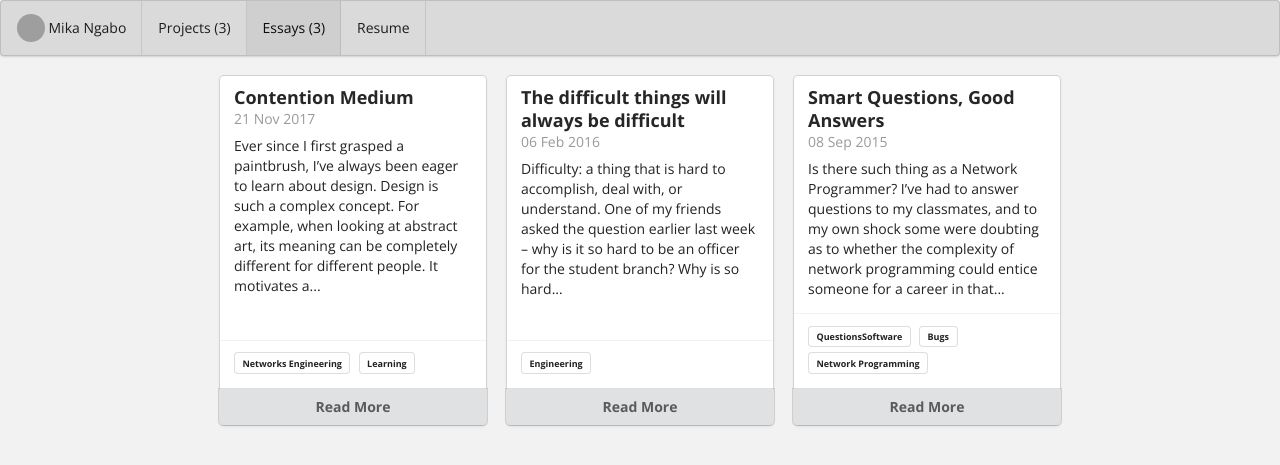
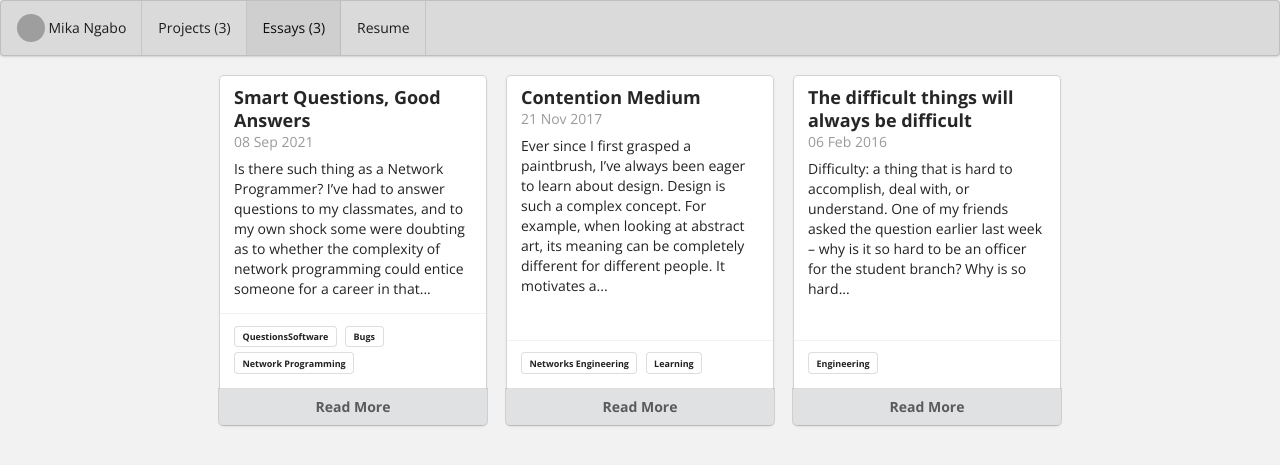
Before and after one commit to mikangabo/mikangabo.github.io, a Jekyll site: the page built from essays/index.html, in a window 1280 px wide. Shown: the top 465 px of the page. Built offline with Jekyll 4.4.1, drawn with Linux system fonts in a browser that asks for light colours; grey boxes are pictures that could not be loaded.

Commit message:
Update netpro.md

```diff
--- a/essays/netpro.md
+++ b/essays/netpro.md
@@ -3,14 +3,14 @@
 type: essay
 title: Smart Questions, Good Answers
 # All dates must be YYYY-MM-DD format!
-date: 2015-09-08
+date: 2021-09-08
 labels:
   - QuestionsSoftware
   - Bugs
   - Network Programming
 ---
 
-<img class="ui medium right floated image" src="https://drive.google.com/file/d/1D7Xllvlr6HzkkbPxn5ODbB15X_EjWION/view?usp=sharing">
+<img class="ui medium left floated image" src="https://drive.google.com/file/d/1D7Xllvlr6HzkkbPxn5ODbB15X_EjWION/view?usp=sharing">
 
 ## Is there such thing as a Network Programmer?
 
```
